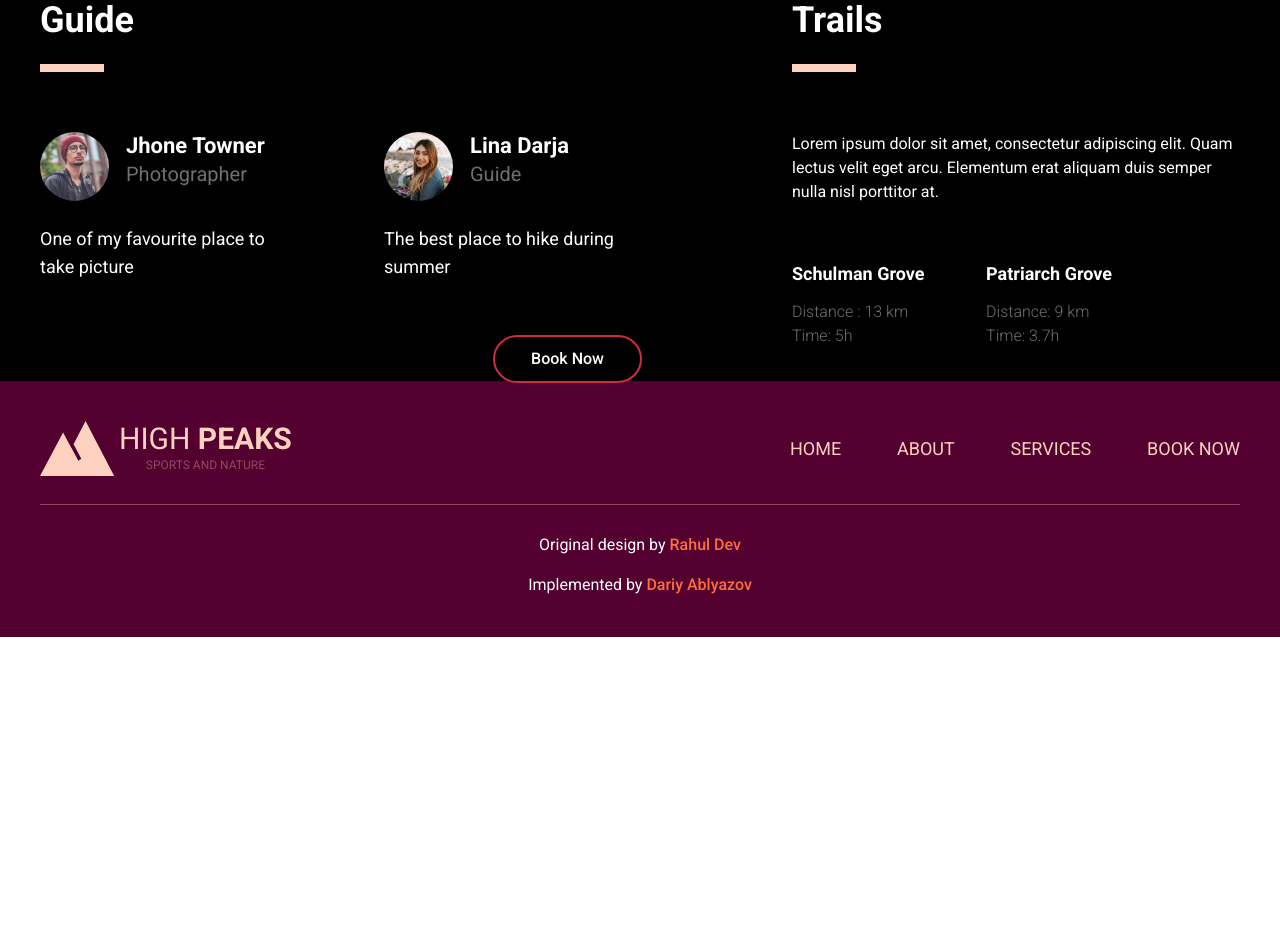
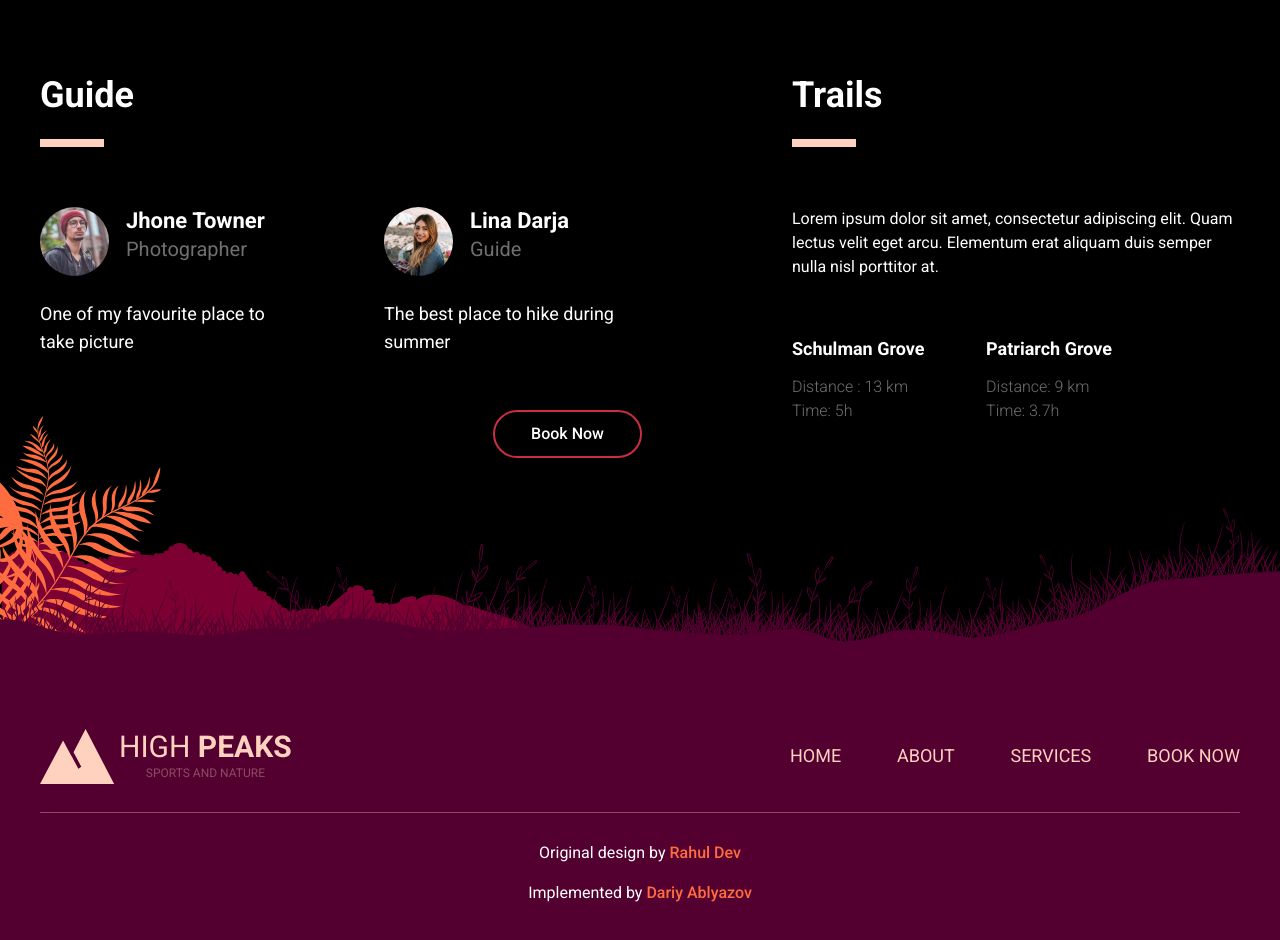
Before and after one commit to ablyazov-dariy/HighPeaks, a website built with Vite: page index.html in a window 1280 px wide. Before the commit the page ends 800 px from the top, so only its background shows below. Built offline with nearby package versions, Linux system fonts and the light colour scheme.

Commit message:
finish book div

```diff
--- a/index.html
+++ b/index.html
@@ -97,7 +97,7 @@
         <!--        </div>-->
 
         <div
-          class="content-container text-white grid max-sm:gap-14 sm:grid-cols-2"
+          class="content-container text-white grid pt-[75px] max-sm:gap-14 sm:grid-cols-2"
         >
           <div class="grid gap-8 sm:gap-14">
             <h3 class="text-3xl font-bold sm:text-4xl">Guide</h3>
@@ -180,6 +180,9 @@
             </div>
           </div>
         </div>
+        <div class="pre-footer mb-[-2px] sm:mt-[-40px]">
+          <img draggable="false" src="/footer-graphics.svg" alt="" />
+        </div>
       </section>
 
       <footer class="bg-raspberry">
```
Also changed, not shown: public/footer-graphics.svg (added), public/pre-footer-bottom-light.png (added), public/pre-footer-bottom.png (added).
